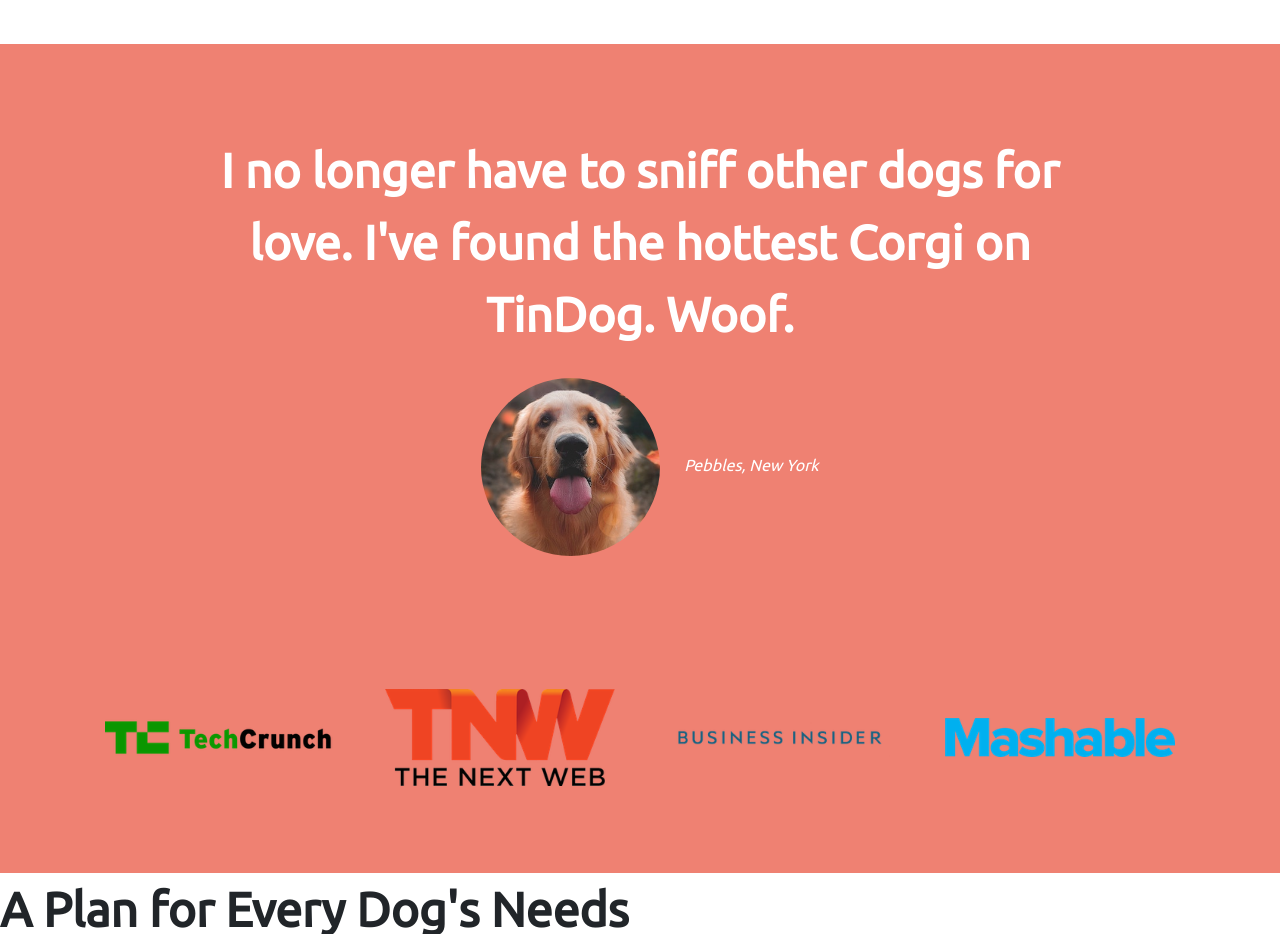
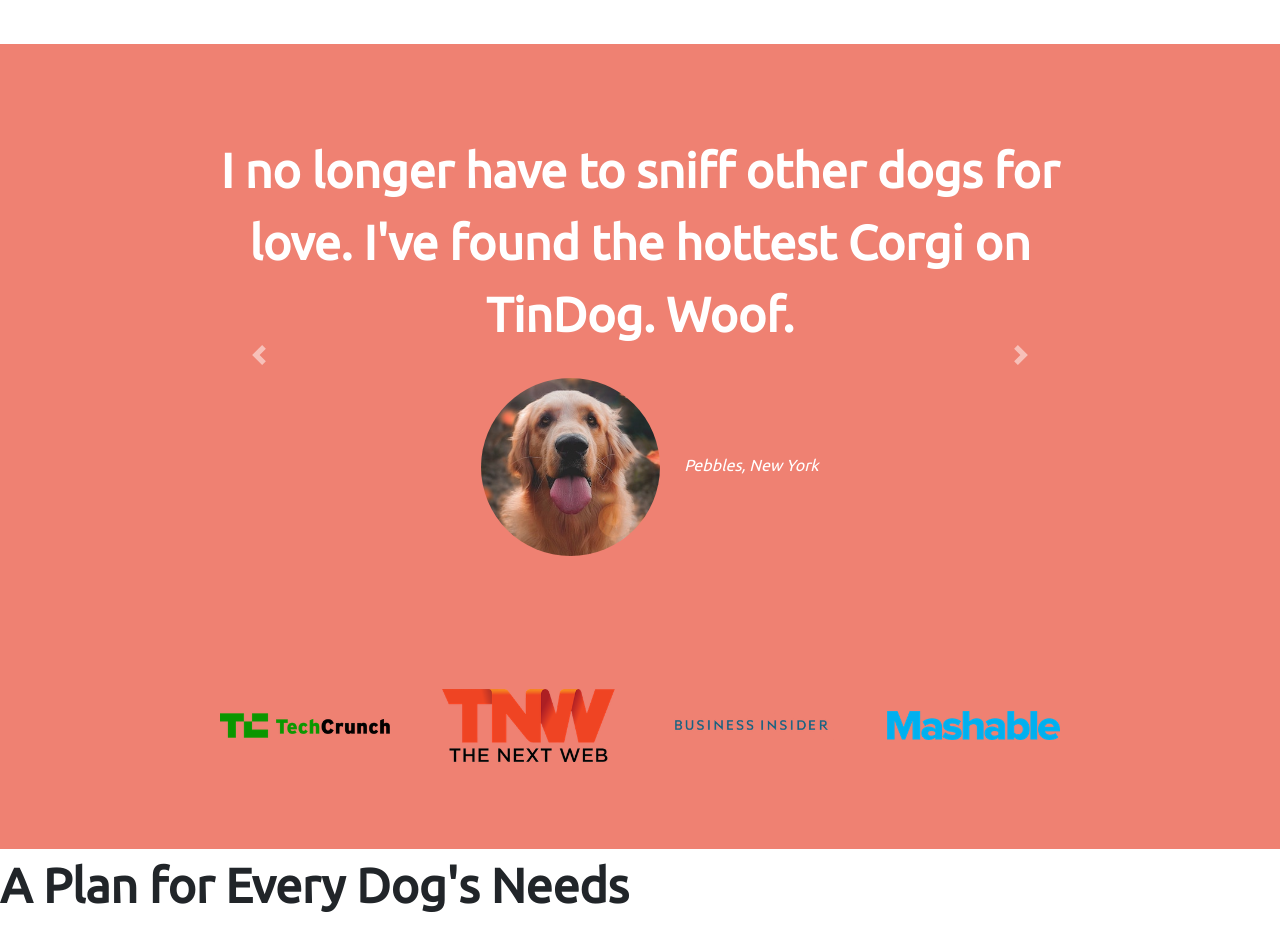
Before and after one commit to EBol95/TinDog-Start-mine, a plain HTML site: page index.html in a window 1280 px wide. Shown: the part 1040-1974 px from the top of the page. Drawn offline with nearby package versions, Linux system fonts and the light colour scheme.

Commit message:
carousel slides

```diff
--- a/css/styles.css
+++ b/css/styles.css
@@ -113,7 +113,7 @@ p{
 }
 
 .press-image {
-  width: 20%;
+  width: 15%;
   margin: 2%;
 
 }
--- a/index.html
+++ b/index.html
@@ -114,13 +114,31 @@
 
   <section id="testimonials">
 
-    <h2>I no longer have to sniff other dogs for love. I've found the hottest Corgi on TinDog. Woof.</h2>
-    <img class="testimonial-image" src="images/dog-img.jpg" alt="dog-profile">
-    <em>Pebbles, New York</em>
+    <div id="testimonial-carousel" class="carousel slide" data-ride="false" data-interval="1000">
+  <div class="carousel-inner">
+    <div class="carousel-item active">
+      <h2>I no longer have to sniff other dogs for love. I've found the hottest Corgi on TinDog. Woof.</h2>
+      <img class="testimonial-image" src="images/dog-img.jpg" alt="dog-profile">
+      <em>Pebbles, New York</em>
 
-    <!-- <h2 class="testimonial-text">My dog used to be so lonely, but with TinDog's help, they've found the love of their life. I think.</h2>
-    <img class="testimonial-image" src="images/lady-img.jpg" alt="lady-profile">
-    <em>Beverly, Illinois</em> -->
+    </div>
+      <div class="carousel-item">
+        <h2 class="testimonial-text">My dog used to be so lonely, but with TinDog's help, they've found the love of their life. I think.</h2>
+        <img class="testimonial-image" src="images/lady-img.jpg" alt="lady-profile">
+        <em>Beverly, Illinois</em>
+      </div>
+  </div>
+  <a class="carousel-control-prev" href="#testimonial-carousel" role="button" data-slide="prev">
+    <span class="carousel-control-prev-icon" aria-hidden="true"></span>
+    <span class="sr-only">Previous</span>
+  </a>
+  <a class="carousel-control-next" href="#testimonial-carousel" role="button" data-slide="next">
+    <span class="carousel-control-next-icon" aria-hidden="true"></span>
+    <span class="sr-only">Next</span>
+  </a>
+</div>
+
+
 
   </section>
 
```
